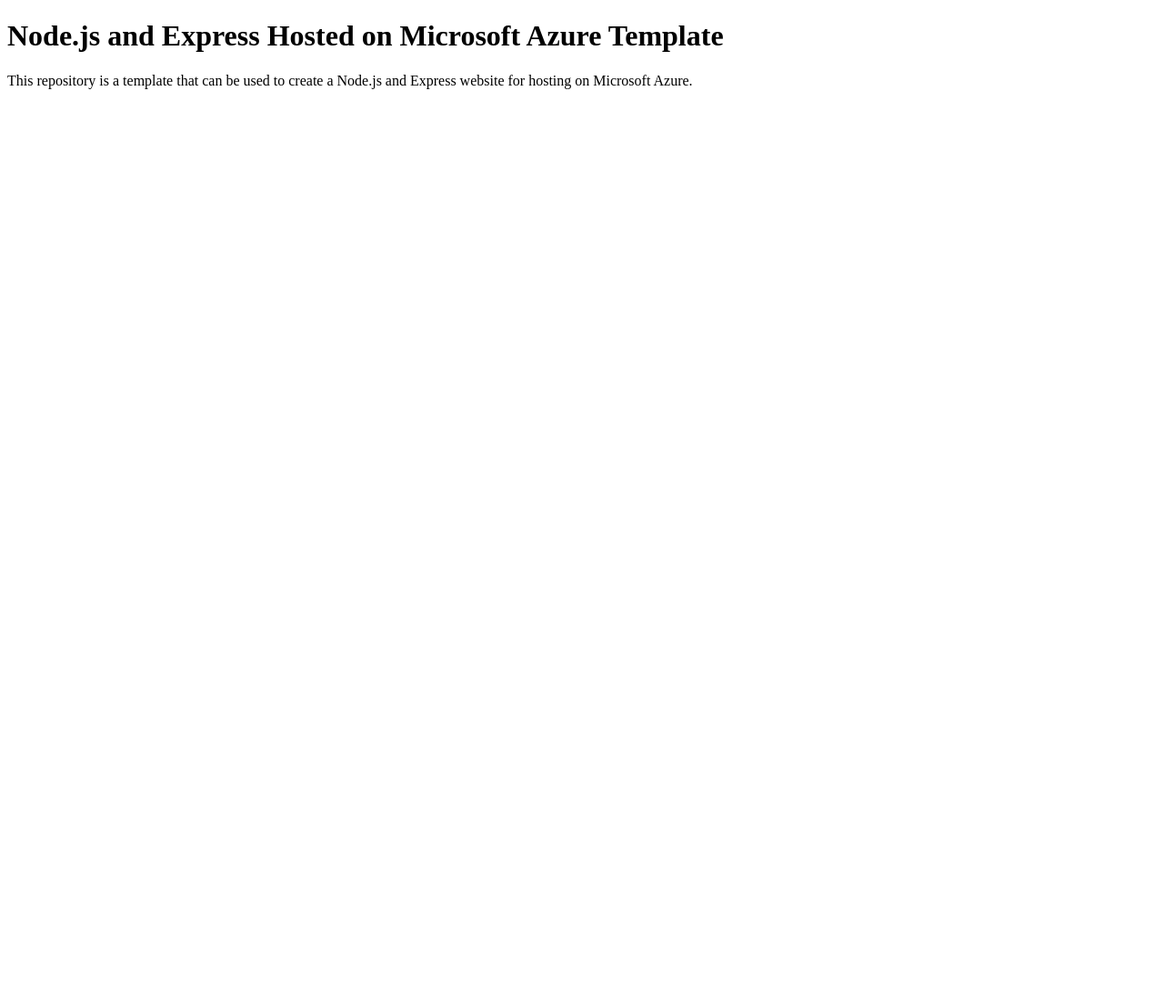
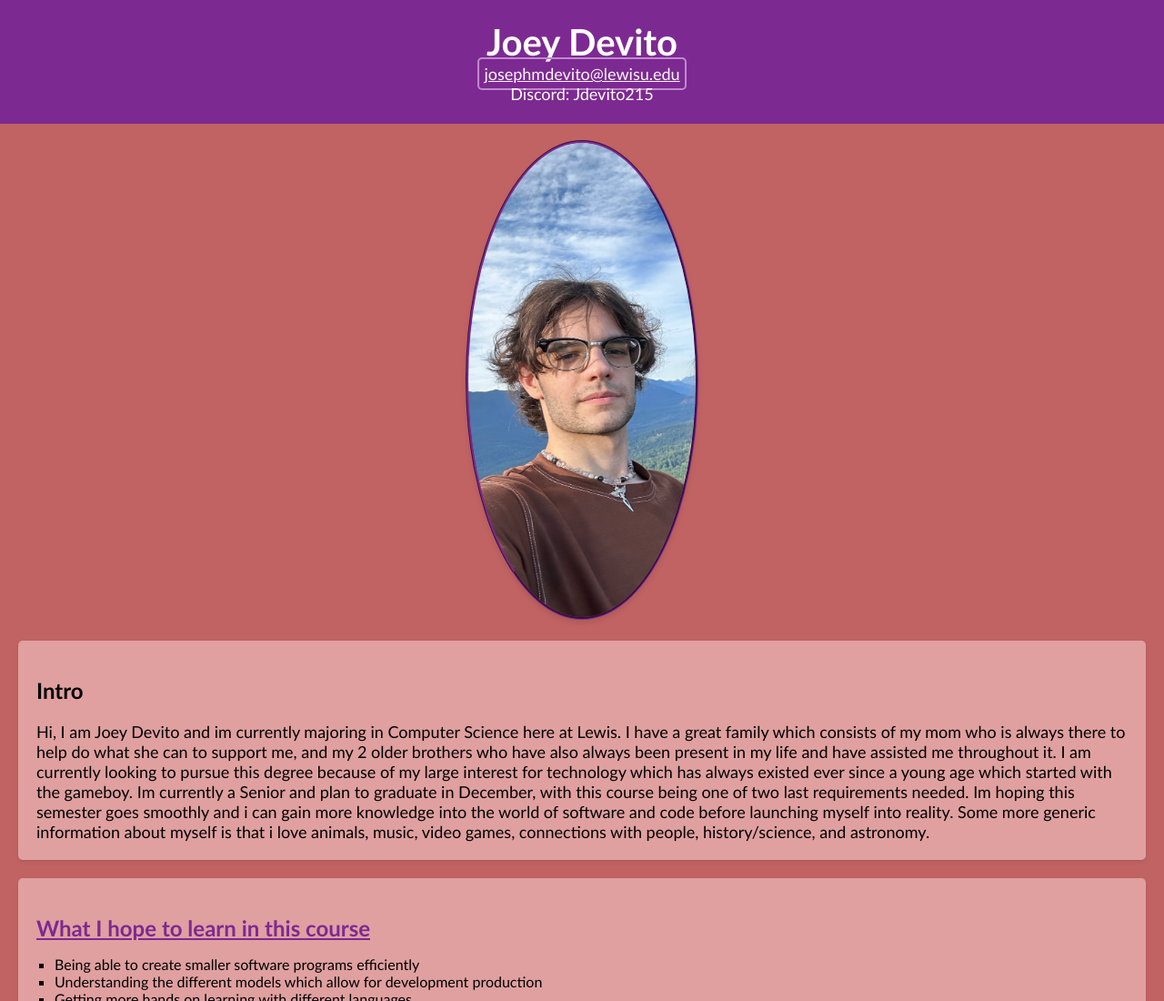
Before and after one commit to Jdevito215/Getting-to-know-you, a website: page client/index.html in a window 1280 px wide. Shown: the top 1100 px of the page at 91% size. Before the commit the page ends 800 px from the top, so only its background shows below. Drawn offline with Linux system fonts and the light colour scheme.

Commit message:
first website addition

```diff
--- a/client/index.html
+++ b/client/index.html
@@ -1,11 +1,57 @@
 <!DOCTYPE html>
-<html>
+<html lang="en">
 <head>
-	<title>Node.js on Azure Template</title>
+    <meta charset="UTF-8">
+    <meta name="viewport" content="width=device-width, initial-scale=1.0">
+    <link rel="stylesheet" href="style.css">
+    <title>Joey Devito - Website</title>
 </head>
 <body>
-	<h1>Node.js and Express Hosted on Microsoft Azure Template</h1>
-	<p>This repository is a template that can be used to create a Node.js and Express website for hosting on Microsoft
-	Azure.</p>
+    <header>
+        <h1>Joey Devito</h1>
+        <p>
+            <a href="mailto:your.email@example.com">josephmdevito@lewisu.edu</a>
+        </p>
+        <p>Discord: Jdevito215</p>
+    </header>
+    <main>
+        <div class="profile-image">
+            <img src="me.jpg" alt="myself">
+        </div>
+        <section class="about-me">
+            <h2>Intro</h2>
+            <p>
+                Hi, I am Joey Devito and im currently majoring in Computer Science here at Lewis. I have a great family which consists of my mom who is always there to help do what she can to support me, and my 2 older brothers who have also always been present in my life and have assisted me throughout it. I am currently looking to pursue this degree because of my large interest for technology which has always existed ever since a young age which started with the gameboy. Im currently a Senior and plan to graduate in December, with this course being one of two last requirements needed. Im hoping this semester goes smoothly and i can gain more knowledge into the world of software and code before launching myself into reality. Some more generic information about myself is that i love animals, music, video games, connections with people, history/science, and astronomy.
+            </p>
+        </section>
+        <section class="course">
+            <h2><u>What I hope to learn in this course</u></h2>
+            <ul style="list-style-type:square">
+                <li>Being able to create smaller software programs efficiently</li>
+                <li>Understanding the different models which allow for development production</li>
+                <li>Getting more hands on learning with different languages</li>
+            </ul>
+        </section>
+        <section class="hobby">
+            <h2><u>My Favorite Hobby / Activity</u></h2>
+            <p>
+                For me, i always enjoyed relaxing or having fun by playing video games or listening to music, specifically fps games with some of my friends. Currently I have been playing competetive fps games such as Overwatch or Valorant (They are both pretty bad to endure). For music, i almost always have my spotify playing in some way, whether im outside, at the gym, playing games, or just talking with friends. I currently listen to alot of alternative rock, indie/alternative, with some pop here and there.  However, i intend to learn on playing the acoustic guitar as another form of relaxation and i hope to get to a comfortable point to where i can play songs i enjoy. Another thing i forgot to mention, i also get comfort out of being with my rabbit or dog.
+            </p>
+        </section>
+        <section class="fun-fact">
+            <h2><u>Fun Fact</u></h2>
+            <p>
+                a fun fact: I actually have a rabbit, and have had him for the past 12 years. I also do have a puppy who is 2 years old.
+            </p>
+        </section>
+        <section class="innovation">
+            <h2><u>Greatest Innovation</u></h2>
+            <ul style="list-style-type:square">
+                <li><a href="https://science.howstuffworks.com/innovation/inventions/who-invented-the-computer.htm">The first computer</a></li>
+                <li><a href="https://www.section.io/engineering-education/history-of-c-programming-language/#:~:text=The%20C%20programming%20language%20came,the%20nascent%20Unix%20operating%20system.">The creation of C programming and how it created the life of other languages</a></li>
+                <li><a href="https://www.techtarget.com/iotagenda/definition/microcomputer#:~:text=The%20first%20microcomputer%20was%20the,later%20known%20as%20MCM%20Computers).">First micro computer</a></li>
+            </ul>
+        </section>
+    </main>
 </body>
 </html>
--- /dev/null
+++ b/client/style.css
@@ -0,0 +1,79 @@
+
+body, h1, p {
+    margin: 0;
+    padding: 0;
+}
+
+body {
+    background-color: #c26363;
+    font-family: Optima, Monaco;
+}
+
+header {
+    text-align: center;
+    background-color: #7d2992;
+    color: #fff;
+    padding: 22px;
+}
+
+h1 {
+    font-size: 40px;
+}
+
+p {
+    font-size: 18px;
+}
+
+.profile-image {
+    text-align: center;
+    margin-top: 18px;
+}
+
+.profile-image img {
+    max-width: 250px;
+    border-radius: 50%;
+    border: 3px groove #7d2992;
+    box-shadow: 0 4px 6px rgba(0, 0, 0, 0.1);
+}
+
+a {
+    color: #f9f7fa;
+    border: 2px solid #bf89cc;
+    padding: 5px 5px;
+    border-radius: 5px;
+}
+
+a:hover {
+    background-color: #bf89cc;
+    color: #fff;
+}
+.about-me, .course, .hobby, .fun-fact, .innovation {
+    background-color: #e0a0a0;
+    padding: 20px;
+    margin: 20px;
+    border-radius: 5px;
+    box-shadow: 0 2px 4px rgba(0, 0, 0, 0.1);
+}
+
+.about h2, .course h2, .hobby h2, .fun-fact h2, .innovation h2 {
+    font-size: 24px;
+    color: #7d2992;
+    margin-bottom: 10px;
+}
+
+.about p, .hobby p, .fun-fact p, .innovation p {
+    font-size: 16px;
+    line-height: 1.5;
+}
+
+.course ul {
+    list-style-type: disc;
+    padding-left: 20px;
+}
+.innovation a {
+    color: black;
+}
+
+.innovation a:hover {
+    text-decoration: underline;
+}
```
Also changed, not shown: client/me.jpg (added).
